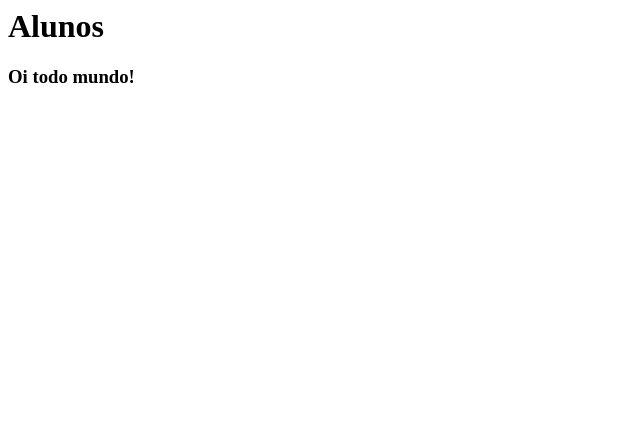
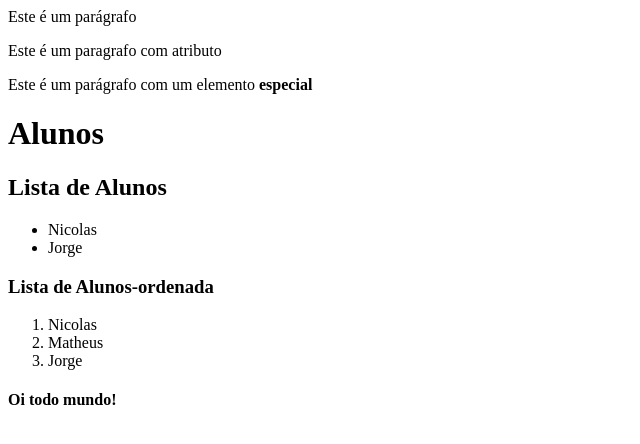
Before and after one commit to LauraSarkis/CursoWeb, a Flask app: template templates/hello.html in a window 1280 px wide. Shown: the top 444 px of the page, without its empty margins (0-640 px from the left). Run offline with Flask 2, Linux system fonts and the light colour scheme; the template is opened without the code that fills it, so the values that code supplies are empty.

Commit message:
versão final

```diff
--- a/app.py
+++ b/app.py
@@ -1,8 +1,10 @@
 from flask import Flask, render_template
 
+DATABASE = "banco.bd"
+SECRET_KEY = "1234"
 
 app = Flask("Olá mundo")
 
-@app.route("/alunos")
+@app.route("/")
 def alunos():
     return render_template("hello.html")
--- a/templates/hello.html
+++ b/templates/hello.html
@@ -1,11 +1,29 @@
 <html>
 
-<head></head>
-<title>Alunos</title>
+<head>
+    <meta charset="utf-8"/>
+    <title>Nossa Primeira Página</title>
+</head>
+
 
 <body>
+
+    <p>Este é um parágrafo</p>
+    <p class ="paragrafo1">Este é um paragrafo com atributo</p>
+    <p>Este é um parágrafo com um elemento <strong>especial</strong></p>
     <h1>Alunos</h1>
-    <h3>Oi todo mundo!</h3>
+    <h2>Lista de Alunos</h2>
+    <ul>
+        <li> Nicolas</li>
+        <li> Jorge</li>
+    </ul>
+    <h3>Lista de Alunos-ordenada</h3>
+    <ol>
+        <li> Nicolas</li>
+        <li> Matheus</li>
+        <li> Jorge</li>
+    </ol>
+    <h4>Oi todo mundo!</h4>
 </body>
 
 </html>
```
Also changed, not shown: esquema.sql (added, +8 -0 lines), 1 other file.
